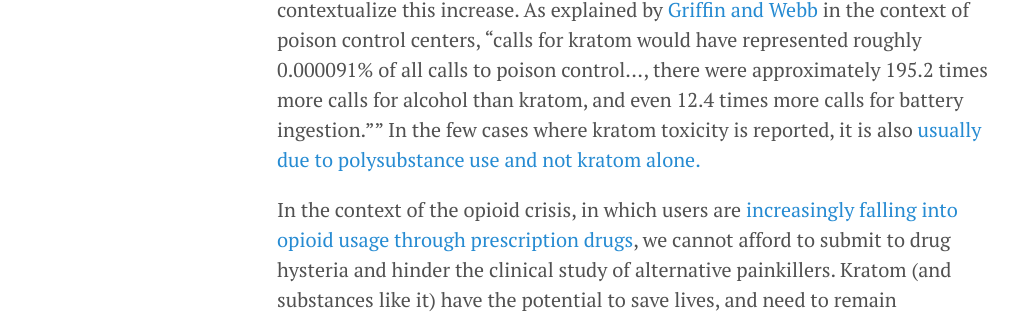
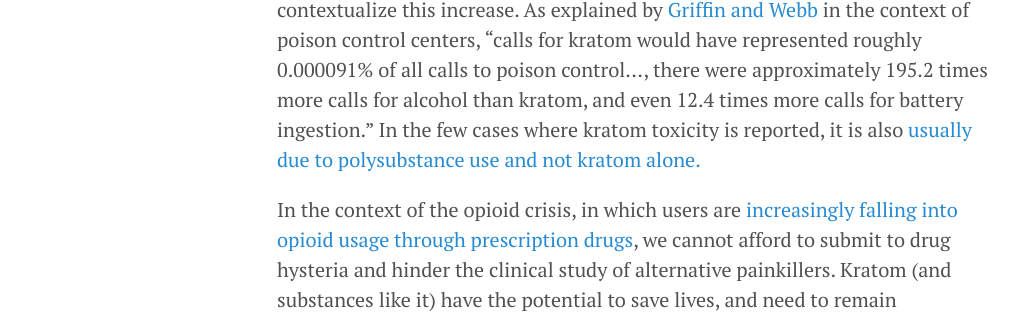
Before and after one commit to otreinert/otreinert.github.io, a Jekyll site: the page built from _posts/2020-01-14-kratom.md, in a window 1280 px wide. Shown: the part 907-1220 px from the top of the page, without its empty margins (3-1031 px from the left). Built offline with Jekyll 4.4.1, drawn with Linux system fonts in a browser that asks for light colours.

```diff
--- a/_posts/2020-01-14-kratom.md
+++ b/_posts/2020-01-14-kratom.md
@@ -6,6 +6,6 @@ Kratom (mitragyna speciosa) is a plant in the same family as coffee that is nati
 
 Though kratom has undergone minimal clinical study, one of the most frequently cited benefits of kratom by its users is its efficacy as a replacement for traditional illicit and prescription opioids. For example, a [survey](https://www.sciencedirect.com/science/article/pii/S0376871619301966) of approximately 3,000 kratom users found that “Respondents reported using kratom for conditions which often require use of opioids, including pain and reduction of opioid use. The high self-reported efficacy and low incidence of adverse reactions associated with kratom use suggest that it may provide a potential alternative to opioids for some persons.” Further, this study reported that over 90 percent of respondents noted kratom’s ability to reduce opioid usage and ease withdrawal symptoms.
 
-Reports of kratom toxicity exist, however they consistently rely on misrepresentation of data, or fail to provide full context. As part of their rationale for the emergency scheduling of kratom, the DEA cited an increase in calls to poison control centers involving kratom. However, they failed to contextualize this increase. As explained by [Griffin and Webb](https://www.tandfonline.com/doi/full/10.1080/02791072.2017.1371363) in the context of poison control centers, “calls for kratom would have represented roughly 0.000091% of all calls to poison control…, there were approximately 195.2 times more calls for alcohol than kratom, and even 12.4 times more calls for battery ingestion."" In the few cases where kratom toxicity is reported, it is also [usually due to polysubstance use and not kratom alone.](https://accpjournals.onlinelibrary.wiley.com/doi/full/10.1002/phar.2336)
+Reports of kratom toxicity exist, however they consistently rely on misrepresentation of data, or fail to provide full context. As part of their rationale for the emergency scheduling of kratom, the DEA cited an increase in calls to poison control centers involving kratom. However, they failed to contextualize this increase. As explained by [Griffin and Webb](https://www.tandfonline.com/doi/full/10.1080/02791072.2017.1371363) in the context of poison control centers, “calls for kratom would have represented roughly 0.000091% of all calls to poison control…, there were approximately 195.2 times more calls for alcohol than kratom, and even 12.4 times more calls for battery ingestion." In the few cases where kratom toxicity is reported, it is also [usually due to polysubstance use and not kratom alone.](https://accpjournals.onlinelibrary.wiley.com/doi/full/10.1002/phar.2336)
 
 In the context of the opioid crisis, in which users are [increasingly falling into opioid usage through prescription drugs](http://explore.bl.uk/primo_library/libweb/action/display.do?tabs=detailsTab&gathStatTab=true&ct=display&fn=search&doc=ETOCRN358424350&indx=1&recIds=ETOCRN358424350), we cannot afford to submit to drug hysteria and hinder the clinical study of alternative painkillers. Kratom (and substances like it) have the potential to save lives, and need to remain unscheduled, or at a minimum outside of Schedule I, in order for us to fully assess its therapeutic potential.
```
